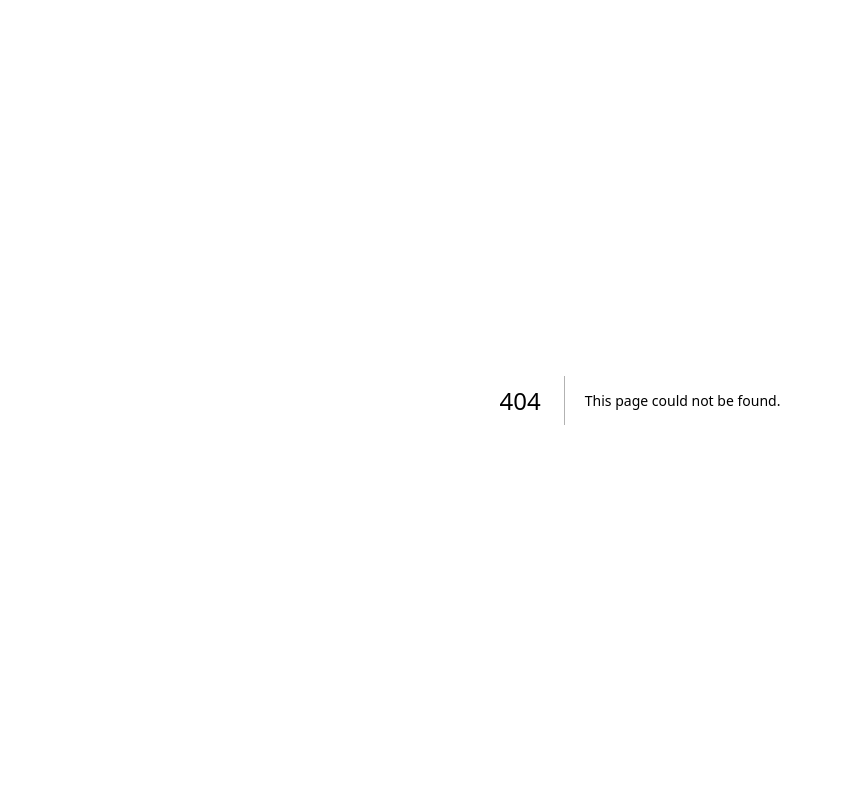
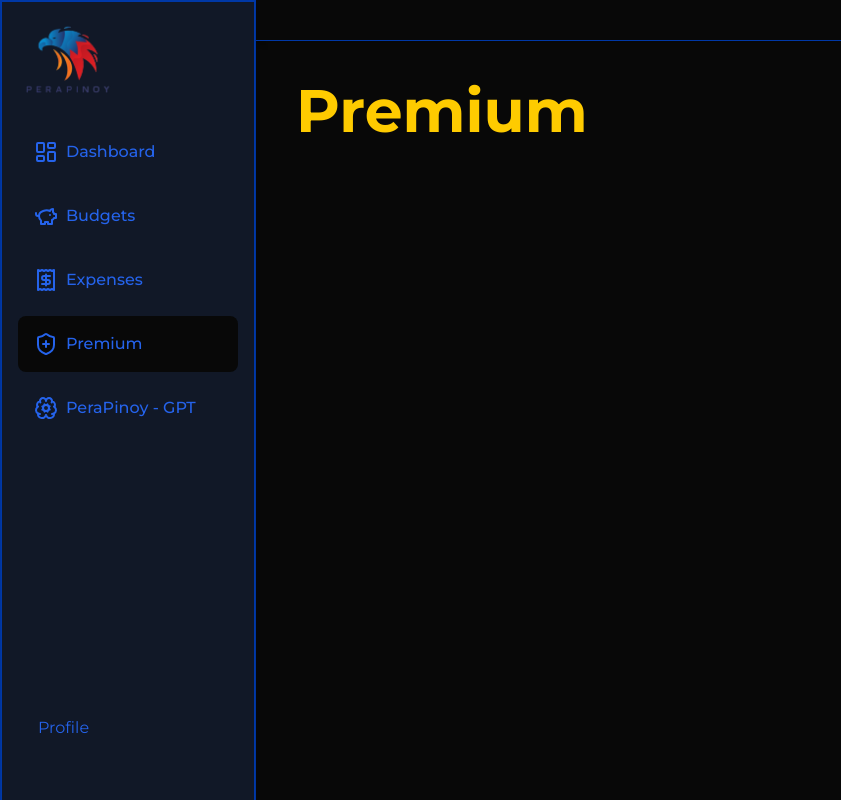
Before and after one commit to donyelqt/PeraPinoy, a Next.js app: page /dashboard/premium in a window 1280 px wide. Before the commit this address had no page. Shown: the whole page, without its empty margins (0-841 px from the left). Built offline with nearby package versions, Linux system fonts and the light colour scheme; no server answers.

Commit message:
added a premium page

```diff
--- /dev/null
+++ b/app/(routes)/dashboard/premium/page.jsx
@@ -0,0 +1,9 @@
+import React from 'react'
+
+function PremiumPage() {
+  return (
+    <div className='font-bold text-tertiary text-6xl p-10'>Premium</div>
+  )
+}
+
+export default PremiumPage
```
